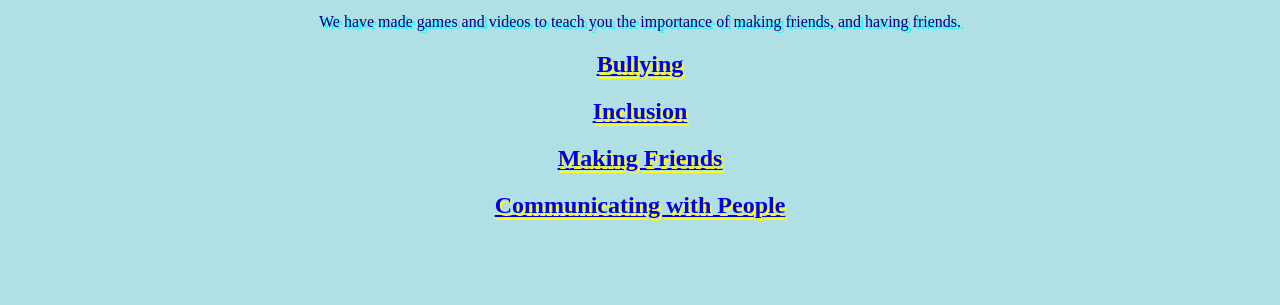
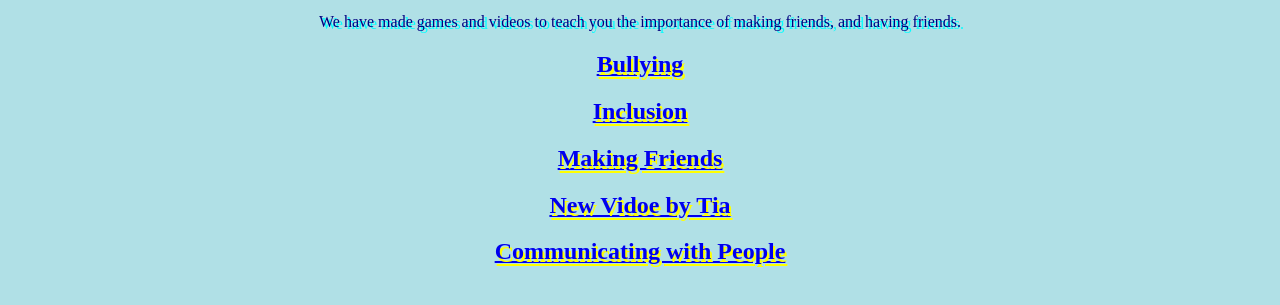
Before and after one commit to GWC-TMS/FriendsBelong, a plain HTML site: page index.html in a window 1280 px wide. Shown: the part 101-406 px from the top of the page. Drawn offline with Linux system fonts and the light colour scheme.

Commit message:
Update index.html

```diff
--- a/index.html
+++ b/index.html
@@ -12,4 +12,6 @@
 <h2 style="text-shadow: 2px 3px yellow;"><a href="index2.html"> Bullying</a></h2>
 <h2 style="text-shadow: 2px 3px yellow;"><a href=link> Inclusion</a></h2>
 <h2 style="text-shadow: 2px 3px yellow;"><a href="https://drive.google.com/file/d/0B7oORPODCTYcWUExRDdtV0tHU2M/view?ths=true"> Making Friends</a></h2>
+
+ <h2 style="text-shadow: 2px 3px yellow;"><a href="https://www.powtoon.com/presentoons/e1TZ7Ofyqgg">New Vidoe by Tia</a></h2>
 <h2 style="text-shadow: 2px 3px yellow;"><a href="Communication.html#section1"> Communicating with People</a></h2>
```
